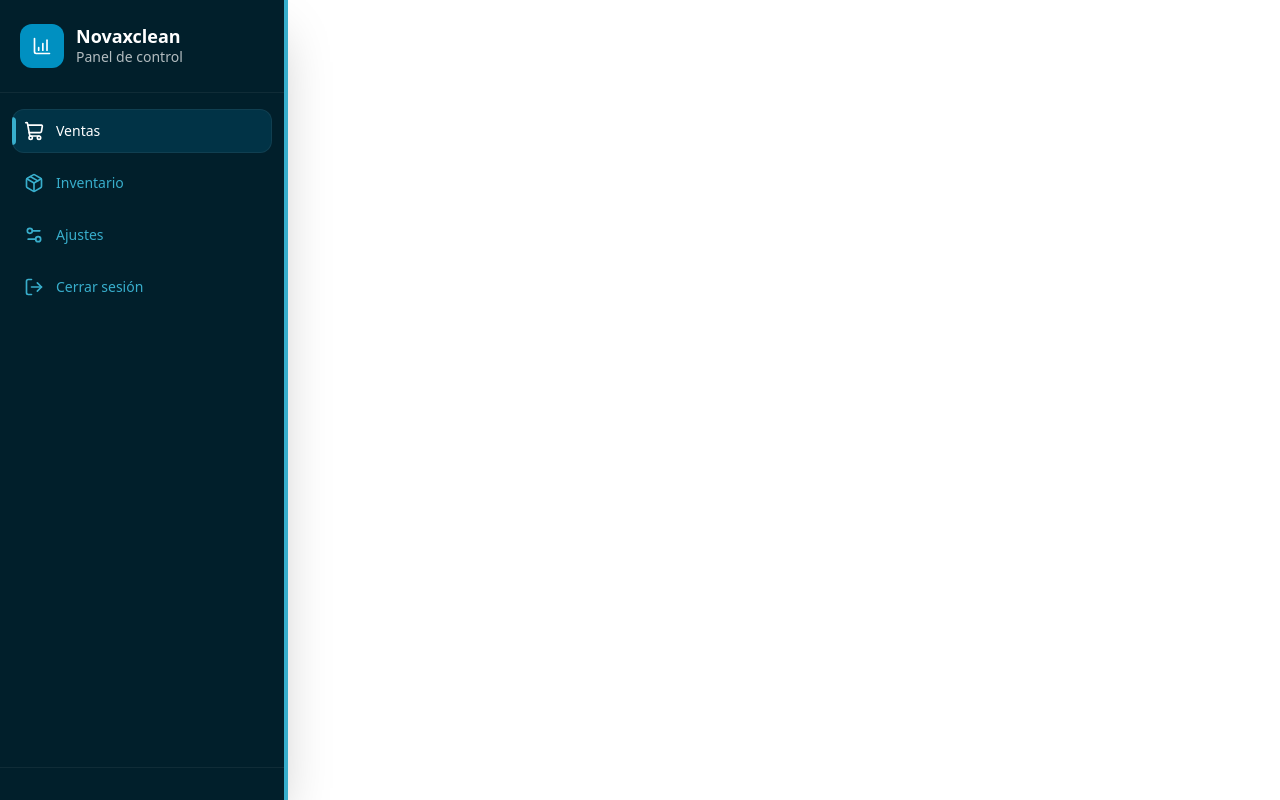
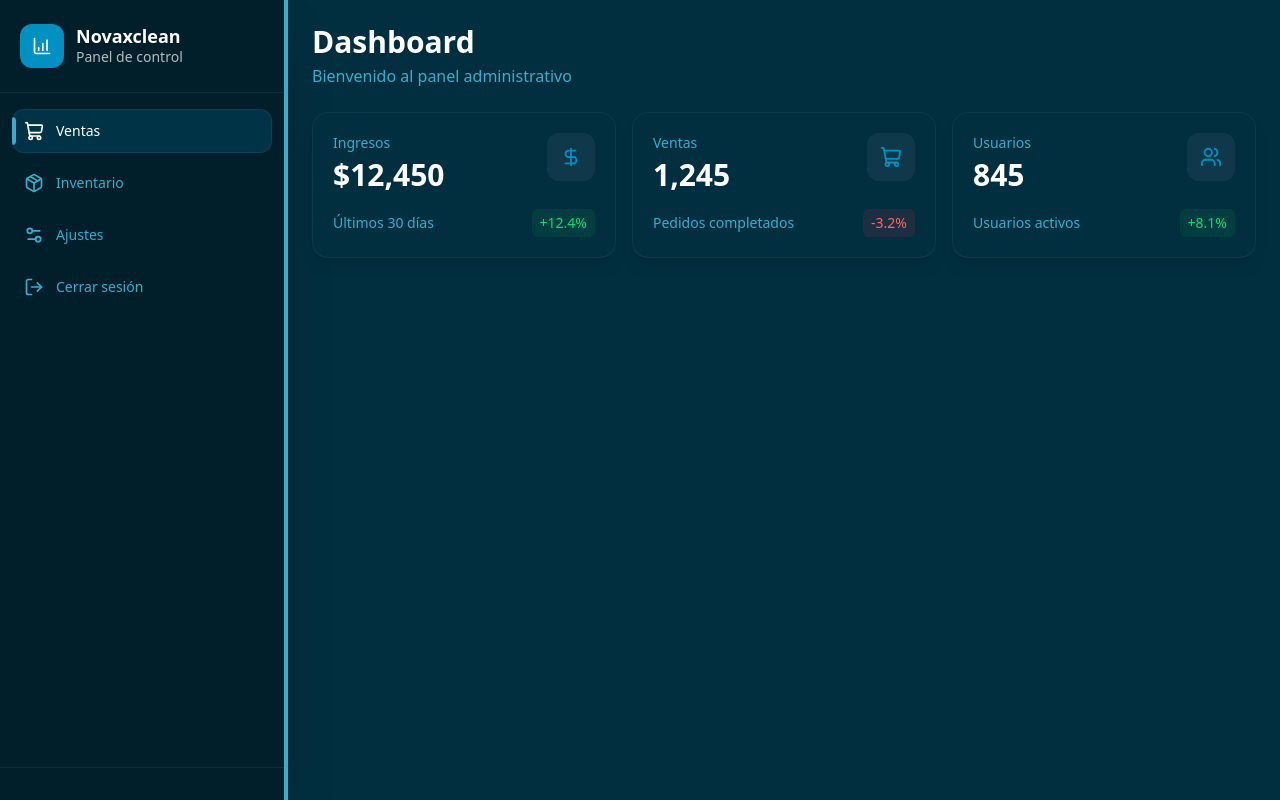
Before and after one commit to AceLabDev/burbuja, a React (Vite) app: page / in a window 1280 px wide. Built offline with nearby package versions, Linux system fonts and the light colour scheme.

Commit message:
Update Dashboard.jsx

```diff
--- a/src/features/dashboard/page/Dashboard.jsx
+++ b/src/features/dashboard/page/Dashboard.jsx
@@ -1,13 +1,56 @@
 import { useState } from 'react'
+import { DollarSign, ShoppingCart, Users } from 'lucide-react'
+
 import Sidebar from '../../../shared/Sidebar'
+import Card from '../components/Card'
 
 export default function Dashboard() {
   const [active, setActive] = useState('ventas')
 
   return (
-    <Sidebar
-      active={active}
-      onSelect={setActive}
-    />
+    <div className="flex min-h-screen bg-[var(--color-dark-deep)]">
+      <Sidebar
+        active={active}
+        onSelect={setActive}
+      />
+
+      <main className="flex-1 p-6 overflow-auto">
+        <div className="mb-6">
+          <h1 className="text-3xl font-bold text-white">
+            Dashboard
+          </h1>
+
+          <p className="text-[var(--color-secondary)] mt-1">
+            Bienvenido al panel administrativo
+          </p>
+        </div>
+
+        <div className="grid grid-cols-1 md:grid-cols-2 xl:grid-cols-3 gap-4">
+          <Card
+            title="Ingresos"
+            value="$12,450"
+            description="Últimos 30 días"
+            icon={DollarSign}
+            trend={12.4}
+          />
+
+          <Card
+            title="Ventas"
+            value="1,245"
+            description="Pedidos completados"
+            icon={ShoppingCart}
+            trend={-3.2}
+          />
+
+          <Card
+            title="Usuarios"
+            value="845"
+            description="Usuarios activos"
+            icon={Users}
+            trend={8.1}
+          />
+        </div>
+      </main>
+    </div>
   )
 }
```
